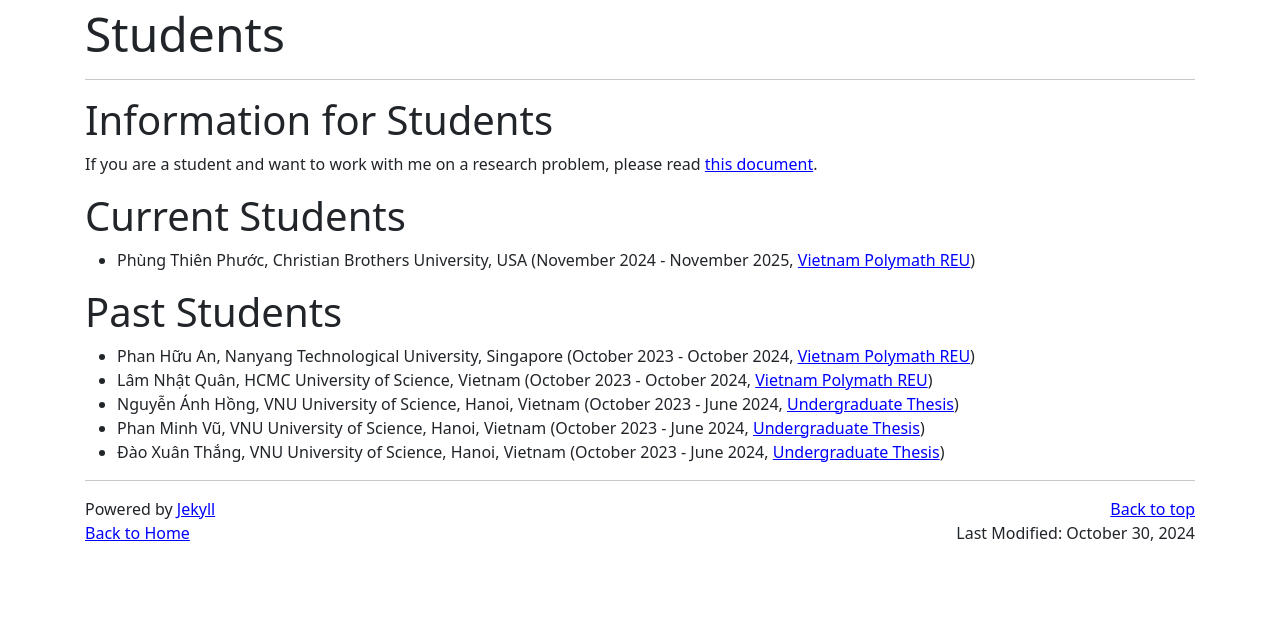
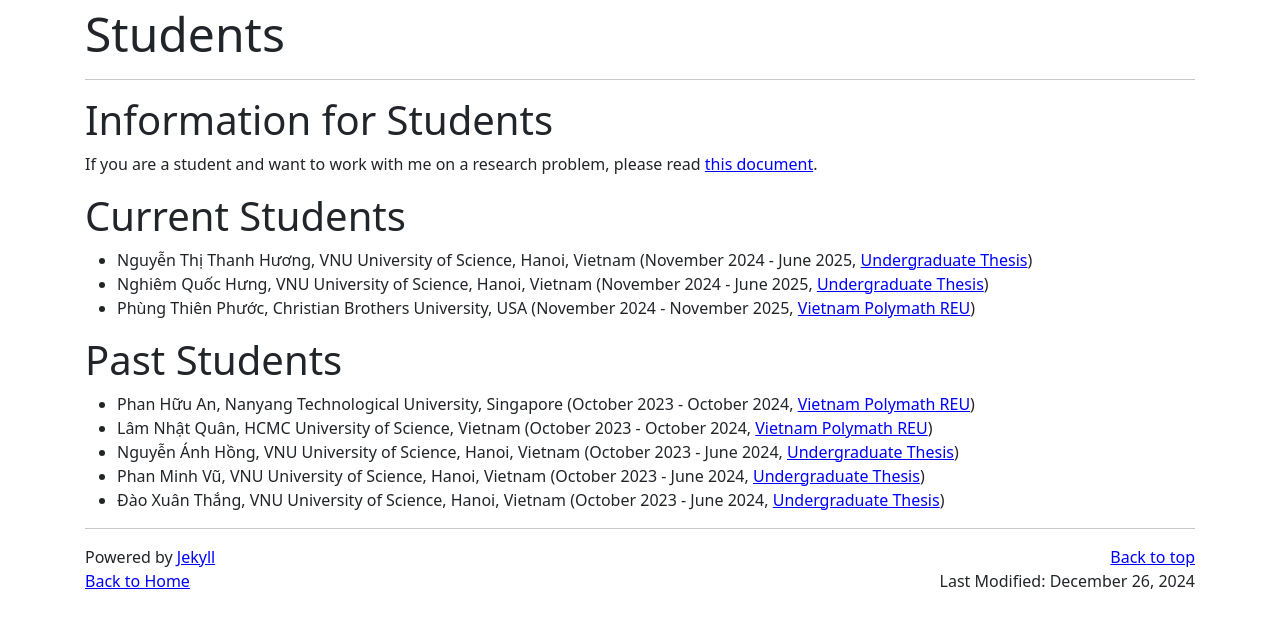
Before and after one commit to hoanganhduc/hoanganhduc.github.io, a Jekyll site: the page built from students.md, in a window 1280 px wide. Shown: the top 628 px of the page. Built offline with Jekyll 4.4.1, drawn with Linux system fonts in a browser that asks for light colours; nearby versions of some CDN libraries; a style sheet for code colours, icons or effects is not loaded.

Commit message:
Updated @ 2024-12-26  14:46:37 ICT

```diff
--- a/students.md
+++ b/students.md
@@ -2,7 +2,7 @@
 layout: default
 title: "Students"
 permalink: /students/
-last_modified_at: 2024-10-30
+last_modified_at: 2024-12-26
 description: This page contains information about the students who have been working with Duc A. Hoang
 keywords: student, research, thesis advisor, Duc A. Hoang
 <!--sitemap: false-->
@@ -15,6 +15,8 @@ If you are a student and want to work with me on a research problem, please read
 
 # Current Students
 
+* Nguyễn Thị Thanh Hương, VNU University of Science, Hanoi, Vietnam (November 2024 - June 2025, [Undergraduate Thesis]({{ page.url | append: "khoaluanHUS_NTTHuong_202506.pdf" }}))
+* Nghiêm Quốc Hưng, VNU University of Science, Hanoi, Vietnam (November 2024 - June 2025, [Undergraduate Thesis]({{ page.url | append: "khoaluanHUS_NQHung_202506.pdf" }}))
 * Phùng Thiên Phước, Christian Brothers University, USA (November 2024 - November 2025, [Vietnam Polymath REU]({% link activities/Vietnam-Polymath-REU/index.md %}))
 
 # Past Students
```
Also changed, not shown: 1 other file.
